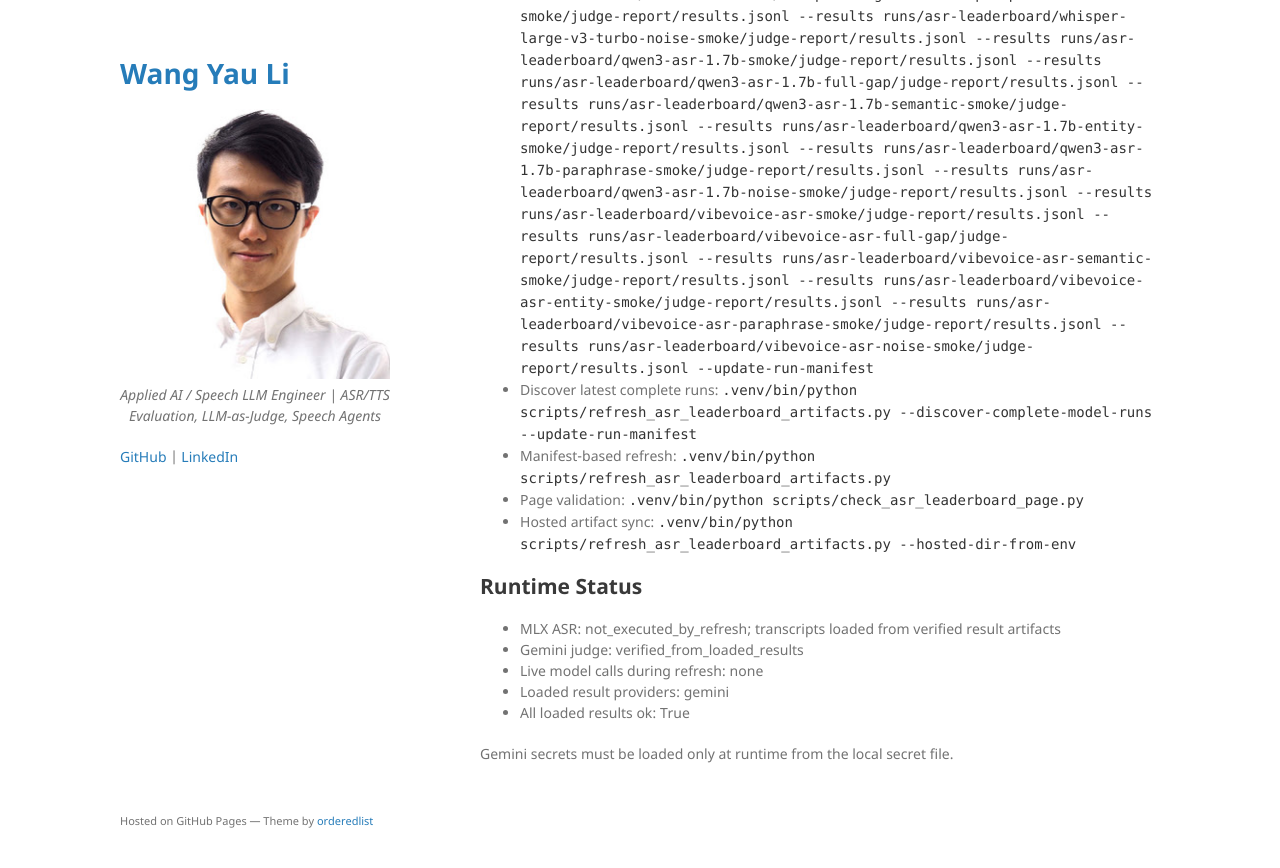
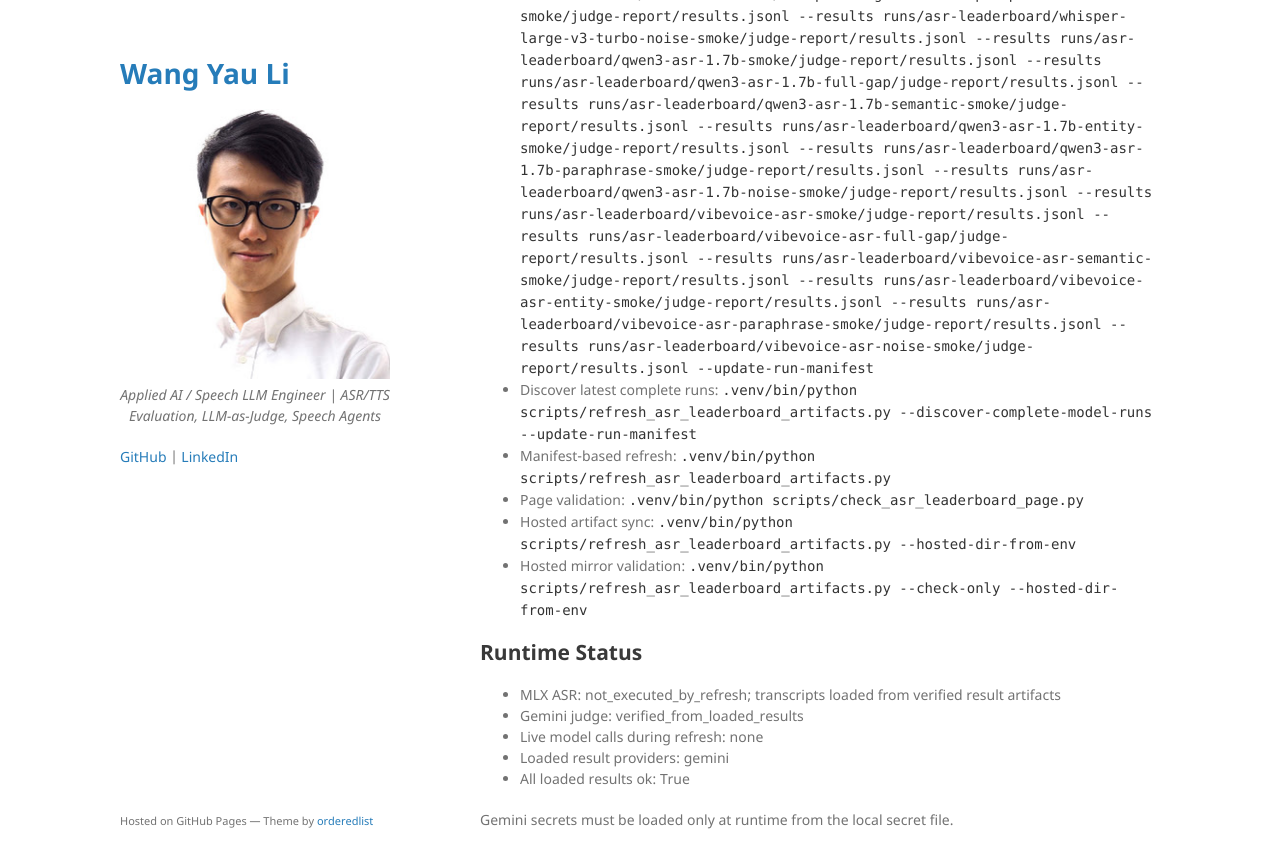
Before and after one commit to kennethli319/kennethli319.github.io, a Jekyll site: the page built from open-audio-judge/asr-leaderboard-refresh-report.md, in a window 1280 px wide and 900 px high, scrolled down 6141 px. Shown: the top 868 px of the window. Built offline with Jekyll 4.4.1, drawn with Linux system fonts in a browser that asks for light colours; our own code applies the rules of GitHub Pages for plain Markdown files; before the commit the page ends 6975 px from its top, so only the background shows below that.

Commit message:
Update hosted ASR leaderboard workflow

```diff
--- a/open-audio-judge/asr-leaderboard-demo.html
+++ b/open-audio-judge/asr-leaderboard-demo.html
@@ -185,6 +185,7 @@
         <tr><td>Run refresh shell playbook</td><td><code>bash docs/asr-leaderboard-refresh-commands.sh</code></td></tr>
         <tr><td>Check generated page</td><td><code>.venv/bin/python scripts/check_asr_leaderboard_page.py</code></td></tr>
         <tr><td>Sync hosted artifacts</td><td><code>.venv/bin/python scripts/refresh_asr_leaderboard_artifacts.py --hosted-dir-from-env</code></td></tr>
+        <tr><td>Check hosted mirror</td><td><code>.venv/bin/python scripts/refresh_asr_leaderboard_artifacts.py --check-only --hosted-dir-from-env</code></td></tr>
       </tbody>
     </table>
 
--- a/open-audio-judge/asr-leaderboard-refresh-report.md
+++ b/open-audio-judge/asr-leaderboard-refresh-report.md
@@ -130,6 +130,7 @@ This generated report summarizes the verified ASR leaderboard artifact set.
 - Manifest-based refresh: `.venv/bin/python scripts/refresh_asr_leaderboard_artifacts.py`
 - Page validation: `.venv/bin/python scripts/check_asr_leaderboard_page.py`
 - Hosted artifact sync: `.venv/bin/python scripts/refresh_asr_leaderboard_artifacts.py --hosted-dir-from-env`
+- Hosted mirror validation: `.venv/bin/python scripts/refresh_asr_leaderboard_artifacts.py --check-only --hosted-dir-from-env`
 
 ## Runtime Status
 
--- a/open-audio-judge/asr-leaderboard-summary.json
+++ b/open-audio-judge/asr-leaderboard-summary.json
@@ -323,6 +323,12 @@
       "--hosted-dir-from-env"
     ],
     "hosted_artifact_env_var": "ASR_LEADERBOARD_HOSTED_DIR",
+    "hosted_validation_command": [
+      ".venv/bin/python",
+      "scripts/refresh_asr_leaderboard_artifacts.py",
+      "--check-only",
+      "--hosted-dir-from-env"
+    ],
     "local_secret_env_command": [
       "source",
       "/Users/wangyauli/.openclaw/secrets/open-audio-judge-gemini.env"
```
Also changed, not shown: open-audio-judge/asr-leaderboard-artifacts.json (+8 -8 lines), open-audio-judge/asr-leaderboard-hosted-manifest.json (+9 -9 lines), 1 other file.
